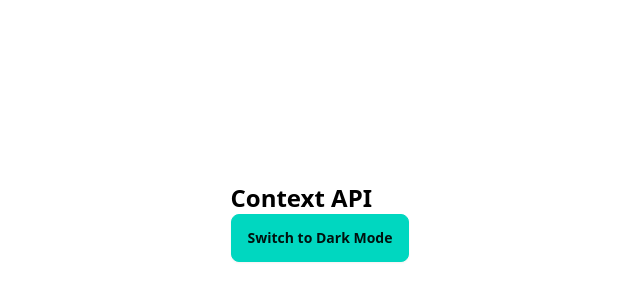
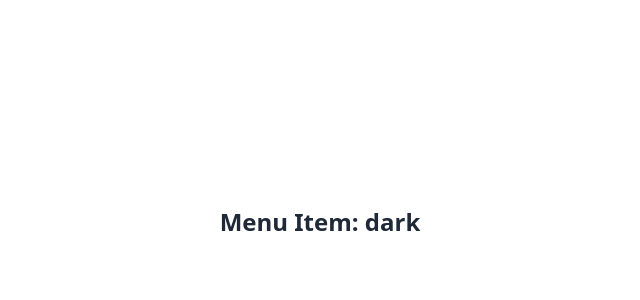
Before and after one commit to mahmud035/Level-2-Frontend-Track-All-Modules, a React (Vite) app in the folder 3. React Design Patterns/react-hooks/: page / in a window 1280 px wide. Shown: the part 178-478 px from the top of the page, without its empty margins (320-960 px from the left). Built offline with nearby package versions, Linux system fonts and the light colour scheme.

Commit message:
3-5 Component Level / Based Provider Pattern (Context API)

```diff
--- a/3. React Design Patterns/react-hooks/src/App.tsx
+++ b/3. React Design Patterns/react-hooks/src/App.tsx
@@ -15,7 +15,8 @@
 // import UseRefReferenceOfHtmlTag from './pages/UseRefReferenceOfHtmlTag';
 // import UseRefWithForwardRef from './pages/UseRefWithForwardRef';
 
-import ContextAPIExample from './pages/ContextAPIExample';
+// import ContextAPIExample from './pages/ContextAPIExample';
+import { MenuItem, MenuList } from './components/Menu';
 
 function App() {
   // const [counter, setCounter] = useState(0);
@@ -38,7 +39,10 @@ function App() {
       {/* <UseRefReferenceOfHtmlTag /> */}
       {/* <UseRefWithForwardRef /> */}
 
-      <ContextAPIExample />
+      {/* <ContextAPIExample /> */}
+      <MenuList>
+        <MenuItem />
+      </MenuList>
     </div>
   );
 }
--- /dev/null
+++ b/3. React Design Patterns/react-hooks/src/components/Menu.tsx
@@ -0,0 +1,33 @@
+import { ReactNode, createContext, useContext } from 'react';
+
+type TMenuContext = {
+  theme: string;
+};
+
+type TMenuListProps = {
+  children: ReactNode;
+};
+
+// Create Context API
+const MenuContext = createContext<TMenuContext | null>(null);
+
+export const MenuList = ({ children }: TMenuListProps) => {
+  const value = {
+    theme: 'dark',
+  };
+
+  return (
+    // Provider Context Values using Provider
+    <MenuContext.Provider value={value}>
+      <ul>{children}</ul>
+    </MenuContext.Provider>
+  );
+};
+
+export const MenuItem = () => {
+  // Consume Context Values
+  const { theme } = useContext(MenuContext) as TMenuContext;
+  console.log(theme);
+
+  return <li className="text-2xl font-semibold">Menu Item: {theme}</li>;
+};
```
